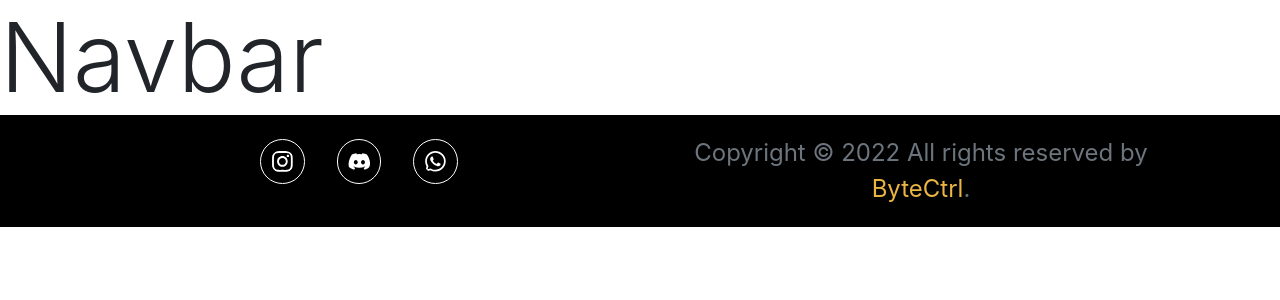
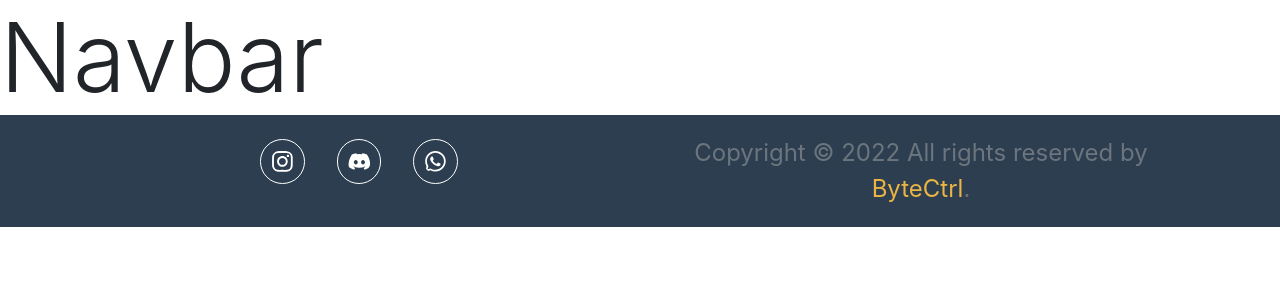
Before and after one commit to bytectrldev/mainweb, a React (Create React App) app: page /about in a window 1280 px wide. Shown: the top 300 px of the page. Built offline with nearby package versions, Linux system fonts and the light colour scheme.

Commit message:
Update index.js

```diff
--- a/src/Components/Footer/index.js
+++ b/src/Components/Footer/index.js
@@ -7,9 +7,9 @@ import SocialIcons from './FooterComponents/SocialMedia/SocialIcons';
 // import 'bootstrap/dist/css/bootstrap.min.css';
 
 
-const Footer = () => {
+const Footer = (props) => {
   return(
-      <div className='light_theme' style={{minWidth:"320px"}}>
+      <div className={props.Theme ?'light_theme':'dark_theme'} style={{minWidth:"320px"}}>
         <Container>
           <Row className='p-2' xs={2} md={4} lg={6}>
             <Col xs={12} md={6} className="text-center">
```
